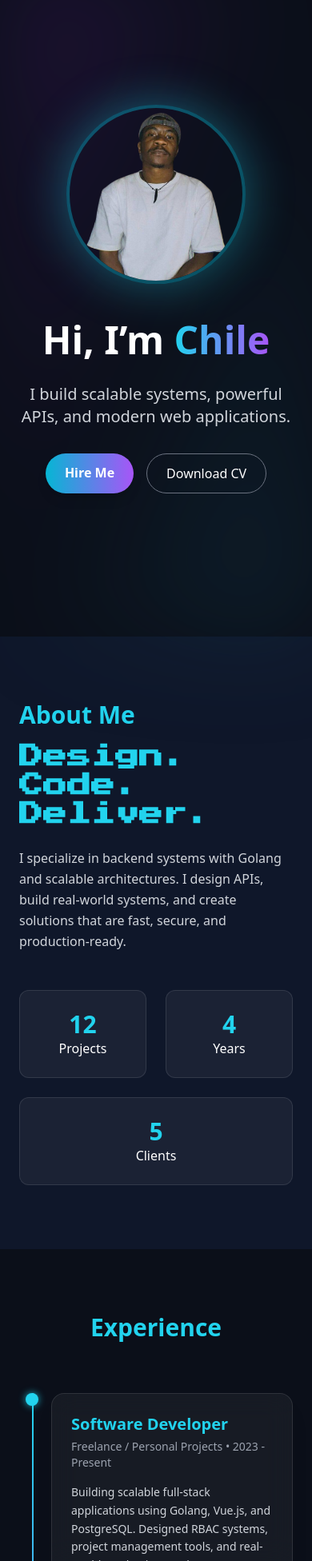
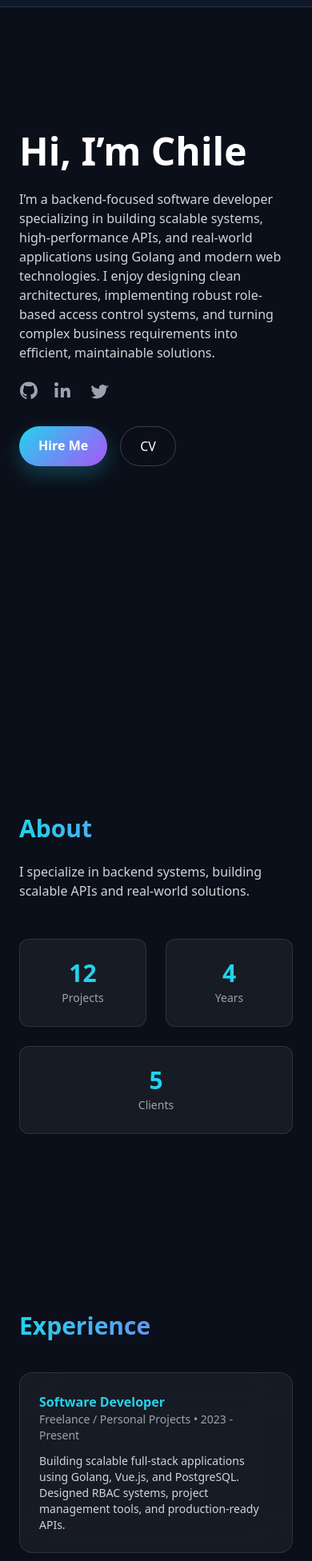
Before and after one commit to ChileKasoka/porfolio-vue, a Vue app: page / in a window 390 px wide. Shown: the part 48-2000 px from the top of the page at 80% size. Built offline with nearby package versions, Linux system fonts and the light colour scheme; a web font is replaced by a local one.

Commit message:
updated UI

```diff
--- a/src/App.vue
+++ b/src/App.vue
@@ -1,7 +1,7 @@
 <template>
-  <HeaderComponent/>
+  <!-- <HeaderComponent/> -->
     <router-view />
-  <FooterView/>
+
 </template>
 
 <script setup>
--- a/src/components/FooterView.vue
+++ b/src/components/FooterView.vue
@@ -1,5 +1,5 @@
 <template>
-  <footer class="bg-gray-900 text-gray-200 py-8 font-coder">
+  <footer class="min-h-screen bg-gray-900 text-gray-200 py-8 font-coder">
     <div class="container mx-auto px-4 flex flex-col md:flex-row justify-between items-center">
       <!-- Branding -->
       <div class="mb-4 md:mb-0 text-center md:text-left">
--- /dev/null
+++ b/src/components/SocialMedia.vue
@@ -0,0 +1,42 @@
+<template>
+  <div class="flex items-center gap-5 mt-6">
+
+    <!-- GitHub -->
+    <a href="https://github.com/ChileKasoka" target="_blank" class="social-icon">
+      <svg xmlns="http://www.w3.org/2000/svg" fill="currentColor" viewBox="0 0 24 24" class="w-6 h-6">
+        <path d="M12 .5C5.73.5.98 5.25.98 11.53c0 4.86 3.15 8.98 7.52 10.43.55.1.75-.24.75-.53v-1.87c-3.06.66-3.7-1.47-3.7-1.47-.5-1.26-1.23-1.6-1.23-1.6-1-.68.08-.67.08-.67 1.1.08 1.67 1.12 1.67 1.12.97 1.67 2.55 1.18 3.17.9.1-.7.38-1.18.68-1.45-2.44-.28-5-1.22-5-5.43 0-1.2.43-2.17 1.12-2.94-.11-.27-.49-1.38.11-2.88 0 0 .92-.3 3.02 1.12.88-.24 1.83-.36 2.77-.36.94 0 1.9.12 2.77.36 2.1-1.42 3.02-1.12 3.02-1.12.6 1.5.22 2.61.11 2.88.7.77 1.12 1.74 1.12 2.94 0 4.22-2.56 5.14-5 5.42.39.34.73 1 .73 2.02v3c0 .3.2.64.76.53 4.36-1.45 7.51-5.57 7.51-10.43C23.02 5.25 18.27.5 12 .5z"/>
+      </svg>
+    </a>
+
+    <!-- LinkedIn -->
+    <a href="https://www.linkedin.com/in/chile-kasoka-402708195/" target="_blank" class="social-icon">
+      <svg xmlns="http://www.w3.org/2000/svg" fill="currentColor" viewBox="0 0 24 24" class="w-6 h-6">
+        <path d="M4.98 3.5C4.98 5 3.88 6.1 2.4 6.1 1 6.1 0 5 0 3.5 0 2 1.1.9 2.5.9c1.38 0 2.48 1.1 2.48 2.6zM.5 8h4v12h-4V8zm7 0h3.8v1.7h.05c.53-1 1.83-2 3.77-2 4 0 4.73 2.6 4.73 6v6.3h-4v-5.6c0-1.3-.02-3-1.83-3-1.84 0-2.12 1.44-2.12 2.9v5.7h-4V8z"/>
+      </svg>
+    </a>
+
+    <!-- Twitter / X -->
+    <a href="https://x.com/crzykyzy" target="_blank" class="social-icon">
+      <svg xmlns="http://www.w3.org/2000/svg" fill="currentColor" viewBox="0 0 24 24" class="w-6 h-6">
+        <path d="M22.46 6c-.77.35-1.6.58-2.46.69a4.28 4.28 0 001.88-2.36 8.53 8.53 0 01-2.7 1.03 4.26 4.26 0 00-7.26 3.88A12.1 12.1 0 013 4.79a4.25 4.25 0 001.32 5.67c-.66-.02-1.28-.2-1.82-.5v.05a4.27 4.27 0 003.42 4.18c-.32.09-.66.14-1 .14-.25 0-.5-.02-.73-.07a4.27 4.27 0 003.98 2.97A8.55 8.55 0 012 19.54a12.06 12.06 0 006.53 1.91c7.84 0 12.12-6.5 12.12-12.12 0-.18-.01-.35-.02-.53A8.66 8.66 0 0024 5.1a8.4 8.4 0 01-2.54.7z"/>
+      </svg>
+    </a>
+
+  </div>
+</template>
+
+<script setup>
+// no logic needed (pure UI component)
+</script>
+
+<style scoped>
+.social-icon {
+  @apply text-gray-400 transition-all duration-300;
+}
+
+.social-icon:hover {
+  color: #22d3ee;
+  transform: translateY(-3px) scale(1.1);
+  filter: drop-shadow(0 0 8px rgba(34, 211, 238, 0.6));
+}
+</style>
--- a/src/views/HomeView.vue
+++ b/src/views/HomeView.vue
@@ -1,234 +1,194 @@
 <template>
-  <div class="bg-[#0b0f19] text-white overflow-hidden">
+  <div class="flex bg-[#0b0f19] text-white">
+
+    <!-- SIDEBAR -->
+    <aside class="hidden lg:flex flex-col justify-between w-72 h-screen fixed left-0 top-0 bg-[#0f172a] border-r border-white/10 p-6">
+
+      <!-- Top -->
+      <div>
+        <div class="flex flex-col items-left text-left">
+
+          <img
+            src="/stunna.jpg"
+            class="w-32 h-32 rounded-full border-4 border-cyan-500/40 shadow-[0_0_40px_rgba(34,211,238,0.4)]"
+          />
+
+          <h2 class="mt-4 text-xl font-bold">Chile</h2>
+          <p class="text-gray-400 text-sm">Backend Developer</p>
+
+        </div>
+
+        <!-- NAV -->
+      <nav class="mt-10 space-y-4">
+        <a
+          v-for="link in links"
+          :key="link.href"
+          @click.prevent="scrollToSection(link.href)"
+          :href="link.href"
+          :class="[
+            'sidebar-link',
+            activeSection === link.href ? 'sidebar-active' : ''
+          ]"
+        >
+          {{ link.text }}
+        </a>
+      </nav>
+      </div>
+
+      <!-- Footer -->
+      <div class="text-xs text-gray-500 text-center">
+        © {{ new Date().getFullYear() }}
+      </div>
+
+    </aside>
+
+    <!-- MOBILE TOP BAR -->
+    <div class="lg:hidden fixed top-0 w-full bg-[#0f172a] border-b border-white/10 p-4 flex justify-between z-50">
+      <span class="font-bold">$ ck</span>
+
+      <button @click="toggleMenu">
+        ☰
+      </button>
+    </div>
+
+    <!-- MOBILE MENU -->
+    <div v-if="isMenuOpen"
+         class="lg:hidden fixed inset-0 bg-black/80 backdrop-blur-md flex flex-col items-center justify-center space-y-6 z-50">
+
+      <a v-for="link in links"
+         :key="link.href"
+         @click="scrollToSection(link.href); toggleMenu()"
+         class="text-xl">
+
+        {{ link.text }}
+
+      </a>
+
+    </div>
+
+    <!-- MAIN CONTENT -->
+    <main class="w-full lg:ml-72">
 
       <!-- HERO -->
-    <section class="min-h-screen flex flex-col lg:flex-row items-center justify-center px-6 lg:px-20 py-20 relative">
+      <section id="home" class="min-h-screen px-6 flex flex-col justify-center">
 
-      <!-- Glow background -->
-      <div class="absolute inset-0 bg-gradient-to-br from-purple-900/30 via-transparent to-cyan-900/30 blur-3xl"></div>
+        <h1 class="text-5xl lg:text-7xl font-extrabold">
+          Hi, I’m
+          <span class="gradient-text">Chile</span>
+        </h1>
 
-      <!-- Image -->
-      <div class="relative z-10">
-        <img
-          src="/stunna.png"
-          class="w-56 h-56 lg:w-80 lg:h-80 rounded-full object-cover border-4 border-cyan-500/40 shadow-[0_0_60px_rgba(34,211,238,0.4)] hover:scale-105 transition duration-500"
-        />
+        <p class="mt-6 text-gray-300 w-full">
+          I’m a backend-focused software developer specializing in building scalable systems,
+          high-performance APIs, and real-world applications using Golang and modern web technologies.
+          I enjoy designing clean architectures, implementing robust role-based access control systems,
+          and turning complex business requirements into efficient, maintainable solutions.
+        </p>
+        <SocialMedia/>
+        <div class="mt-8 flex gap-4">
+          <a href="#contact" class="btn-primary">Hire Me</a>
+          <a href="/Chilekesha_Kasoka_CV_2026.pdf" download class="btn-outline">CV</a>
         </div>
 
-      <!-- Text -->
-      <div class="z-10 max-w-2xl text-center lg:text-left mt-10 lg:mt-0 lg:ml-16">
-        <h1 class="text-5xl lg:text-7xl font-extrabold leading-tight">
-          Hi, I’m
-          <span class="bg-gradient-to-r from-cyan-400 to-purple-500 bg-clip-text text-transparent">
-            Chile
-          </span>
-        </h1>
+      </section>
 
-        <p class="mt-6 text-xl text-gray-300">
-          I build scalable systems, powerful APIs, and modern web applications.
+      <!-- ABOUT -->
+<section id="about" class="min-h-screen px-6 flex flex-col justify-center">
+
+  <h2 class="section-title">About</h2>
+
+  <p class="text-gray-300 mt-6 max-w-3xl">
+    I specialize in backend systems, building scalable APIs and real-world solutions.
   </p>
 
-        <div class="mt-8 flex flex-wrap gap-4 justify-center lg:justify-start">
-          <a href="#contact" class="btn-primary">Hire Me</a>
-          <a href="/Chilekesha_Kasoka_CV_2026.pdf" download class="btn-outline">
-            Download CV
-          </a>
+  <!-- STATS -->
+  <div class="grid grid-cols-2 md:grid-cols-3 gap-6 mt-12 max-w-2xl">
+
+    <div class="stat-card">
+      <p id="projects-complete" class="stat-number">0</p>
+      <span class="text-gray-400 text-sm">Projects</span>
+    </div>
+
+    <div class="stat-card">
+      <p id="experience" class="stat-number">0</p>
+      <span class="text-gray-400 text-sm">Years</span>
+    </div>
+
+    <div class="stat-card col-span-2 md:col-span-1">
+      <p id="clients" class="stat-number">0</p>
+      <span class="text-gray-400 text-sm">Clients</span>
+    </div>
+
+  </div>
+
+</section>
+
+      <!-- EXPERIENCE -->
+      <section id="experience" class="min-h-screen px-6">
+        <h2 class="section-title">Experience</h2>
+
+        <div class="mt-10 space-y-6">
+          <div v-for="job in experiences"
+               :key="job.role"
+               class="glass-card">
+
+            <h3 class="text-cyan-400 font-bold">{{ job.role }}</h3>
+            <p class="text-sm text-gray-400">{{ job.company }} • {{ job.period }}</p>
+            <p class="mt-3 text-gray-300 text-sm">{{ job.description }}</p>
+
           </div>
         </div>
       </section>
 
-    <!-- ABOUT -->
-    <section class="py-20 px-6 lg:px-20 bg-[#0f172a]">
-      <div class="max-w-6xl mx-auto grid md:grid-cols-2 gap-12 items-center">
+      <!-- PROJECTS -->
+      <section id="projects" class="px-6 min-h-screen">
+        <h2 class="section-title">Projects</h2>
 
-        <div>
-          <h2 class="section-title text-sm">About Me</h2>
-          <h3 class="text-3xl lg:text-5xl font-bold mt-4 text-cyan-400 font-coder">
-            Design. Code. Deliver.
-          </h3>
+        <div class="grid md:grid-cols-2 gap-8 mt-10">
+          <div v-for="project in state.projects"
+               :key="project.title"
+               class="project-card">
 
-          <p class="mt-6 text-gray-300 leading-relaxed">
-            I specialize in backend systems with Golang and scalable architectures.
-            I design APIs, build real-world systems, and create solutions that are fast, secure, and production-ready.
-          </p>
-        </div>
+            <img :src="project.image" class="project-img" />
 
-        <!-- Stats -->
-        <div class="grid grid-cols-2 gap-6">
-          <div class="stat-card">
-            <p id="projects-complete" class="stat-number">0</p>
-            <span>Projects</span>
-          </div>
-          <div class="stat-card">
-            <p id="experience" class="stat-number">0</p>
-            <span>Years</span>
-          </div>
-          <div class="stat-card col-span-2">
-            <p id="clients" class="stat-number">0</p>
-            <span>Clients</span>
-          </div>
-        </div>
-
-      </div>
-    </section>
-
-    <!-- EXPERIENCE -->
-<section id="experience" class="py-20 px-6 bg-[#0b0f19]">
-  <h2 class="section-title text-center">Experience</h2>
-
-  <div class="relative max-w-5xl mx-auto mt-16">
-
-    <!-- vertical line -->
-    <div class="absolute left-4 md:left-1/2 transform md:-translate-x-1/2 w-[2px] h-full bg-gradient-to-b from-cyan-400 to-purple-500"></div>
-
-    <div class="space-y-12">
-
-      <div
-        v-for="(job, index) in experiences"
-        :key="index"
-        class="relative flex flex-col md:flex-row items-start md:items-center"
-      >
-
-        <!-- dot -->
-        <div class="absolute left-2 md:left-1/2 transform md:-translate-x-1/2 w-4 h-4 bg-cyan-400 rounded-full shadow-[0_0_10px_rgba(34,211,238,0.8)]"></div>
-
-        <!-- card -->
-        <div
-          class="ml-10 md:ml-0 md:w-1/2"
-          :class="index % 2 === 0 ? 'md:pr-10 md:text-right' : 'md:pl-10 md:ml-auto'"
-        >
-          <div class="glass-card hover:scale-[1.02] transition duration-300">
-
-            <h3 class="text-xl font-bold text-cyan-400">
-              {{ job.role }}
-            </h3>
-
-            <p class="text-sm text-gray-400 mt-1">
-              {{ job.company }} • {{ job.period }}
-            </p>
-
-            <p class="text-gray-300 mt-4 text-sm leading-relaxed">
-              {{ job.description }}
-            </p>
-
-            <!-- tech stack -->
-            <div class="flex flex-wrap gap-2 mt-4"
-                 :class="index % 2 === 0 ? 'md:justify-end' : ''">
-              <span
-                v-for="tech in job.tech"
-                :key="tech"
-                class="px-3 py-1 text-xs bg-white/5 border border-white/10 rounded-full"
-              >
-                {{ tech }}
-              </span>
-            </div>
-
-          </div>
-        </div>
-
+            <div class="p-4">
+              <h3 class="font-bold">{{ project.title }}</h3>
+              <p class="text-sm text-gray-400 mt-2">{{ project.description }}</p>
             </div>
 
           </div>
         </div>
       </section>
 
-    <!-- PROJECTS -->
-    <section class="py-20 px-6">
-      <h2 class="section-title text-center">Projects</h2>
-
-      <div class="grid md:grid-cols-2 lg:grid-cols-3 gap-10 max-w-7xl mx-auto mt-12">
-
-        <div v-for="(project, index) in state.projects"
-             :key="index"
-             class="project-card group">
-
-          <img :src="project.image" class="project-img" />
-
-          <div class="p-6">
-            <h3 class="text-xl font-bold group-hover:text-cyan-400 transition">
-              {{ project.title }}
-            </h3>
-
-            <p class="text-gray-400 mt-2 text-sm">
-              {{ project.description }}
-            </p>
-
-            <a :href="project.link" target="_blank" class="project-link">
-              View →
-            </a>
-          </div>
-
-        </div>
-
-      </div>
-    </section>
-
-    <!-- SKILLS -->
-    <section class="py-20 px-6 bg-[#0f172a]">
-      <h2 class="section-title text-center">Tech Stack</h2>
-
-      <div class="flex flex-wrap justify-center gap-4 mt-10">
-        <div v-for="skill in skills"
-             :key="skill.name"
-             class="skill-pill">
-
-          <img :src="skill.icon" class="w-5 mr-2"/>
-          {{ skill.name }}
-
-        </div>
-      </div>
-    </section>
-
-    <!-- SERVICES -->
-    <section class="py-20 px-6">
-      <h2 class="section-title text-center">Services</h2>
-
-      <div class="grid md:grid-cols-2 lg:grid-cols-3 gap-8 max-w-7xl mx-auto mt-12">
-
-        <div v-for="service in services"
-             :key="service.title"
-             class="glass-card">
-
-          <h3 class="text-xl font-bold text-cyan-400">
-            {{ service.title }}
-          </h3>
-
-          <p class="text-gray-400 mt-3">
-            {{ service.description }}
-          </p>
-
-        </div>
-
-      </div>
-    </section>
-
       <!-- CONTACT -->
-    <section id="contact" class="py-20 px-6 bg-[#0f172a]">
-      <h2 class="section-title text-center">Contact Me</h2>
+      <section id="contact" class="min-h-screen flex flex-col justify-center items-center">
+        <h2 class="section-title">Contact</h2>
 
         <form @submit.prevent="handleSubmit"
-            class="max-w-2xl mx-auto mt-10 glass-card space-y-6">
+              class="max-w-xl mt-8 space-y-4">
 
           <input v-model="form.name" placeholder="Name" class="input"/>
           <input v-model="form.email" placeholder="Email" class="input"/>
-        <textarea v-model="form.message" rows="5" placeholder="Message" class="input"/>
+          <textarea v-model="form.message" rows="4" class="input"/>
 
           <button class="btn-primary w-full">
             {{ loading ? "Sending..." : "Send Message" }}
           </button>
 
-        <p v-if="success" class="text-green-400 text-center">Message sent!</p>
-        <p v-if="error" class="text-red-400 text-center">Error sending message</p>
-
         </form>
       </section>
-
+<FooterView/>
+    </main>
   </div>
 </template>
 
 <script setup>
-import { reactive, ref, onMounted } from "vue";
+import { reactive, ref, onMounted, onUnmounted } from "vue";
+import FooterView from "../components/FooterView.vue";
+import SocialMedia from "../components/SocialMedia.vue";
 
+/* =========================
+   CONTACT FORM
+========================= */
 const form = ref({ name: "", email: "", message: "" });
 const loading = ref(false);
 const success = ref(false);
@@ -238,6 +198,9 @@ const FORMSPREE_URL = "https://formspree.io/f/xnnbwypj";
 
 const handleSubmit = async () => {
   loading.value = true;
+  success.value = false;
+  error.value = false;
+
   try {
     const res = await fetch(FORMSPREE_URL, {
       method: "POST",
@@ -245,21 +208,78 @@ const handleSubmit = async () => {
       body: JSON.stringify(form.value),
     });
 
-    success.value = res.ok;
-    error.value = !res.ok;
+    if (res.ok) {
+      success.value = true;
+      form.value = { name: "", email: "", message: "" };
+    } else {
+      error.value = true;
+    }
   } catch {
     error.value = true;
+  } finally {
+    loading.value = false;
   }
-  loading.value = false;
 };
 
+/* =========================
+   NAVIGATION (SIDEBAR)
+========================= */
+const links = [
+  { text: "Home", href: "#home" },
+  { text: "About", href: "#about" },
+  { text: "Experience", href: "#experience" },
+  { text: "Projects", href: "#projects" },
+  { text: "Contact", href: "#contact" },
+];
+
+const activeSection = ref("#home");
+const isMenuOpen = ref(false);
+
+const toggleMenu = () => {
+  isMenuOpen.value = !isMenuOpen.value;
+};
+
+/* Smooth scroll with offset (important for fixed sidebar/top) */
+const scrollToSection = (hash) => {
+  const el = document.querySelector(hash);
+  if (!el) return;
+
+  const offset = 80; // adjust if needed
+  const top = el.getBoundingClientRect().top + window.scrollY - offset;
+
+  window.scrollTo({
+    top,
+    behavior: "smooth",
+  });
+};
+
+/* =========================
+   SCROLL SPY (🔥 important)
+========================= */
+const handleScroll = () => {
+  const sections = links.map((l) => document.querySelector(l.href));
+
+  for (let sec of sections) {
+    if (!sec) continue;
+
+    const rect = sec.getBoundingClientRect();
+    if (rect.top <= 120 && rect.bottom >= 120) {
+      activeSection.value = `#${sec.id}`;
+      break;
+    }
+  }
+};
+
+/* =========================
+   DATA
+========================= */
 const experiences = [
   {
     role: "Software Developer",
     company: "Freelance / Personal Projects",
     period: "2023 - Present",
     description:
-      "Building scalable full-stack applications using Golang, Vue.js, and PostgreSQL. Designed RBAC systems, project management tools, and real-world production-ready APIs.",
+      "Building scalable full-stack applications using Golang, Vue.js, and PostgreSQL. Designed RBAC systems, project management tools, and production-ready APIs.",
     tech: ["Golang", "Vue.js", "PostgreSQL", "Docker"],
   },
   {
@@ -267,7 +287,7 @@ const experiences = [
     company: "USAID Supply Chain System (eLMIS)",
     period: "2024",
     description:
-      "Worked on supply chain systems handling inventory, orders, and supplier tracking with real-time updates and data reliability.",
+      "Worked on supply chain systems handling inventory, orders, and supplier tracking with real-time updates.",
     tech: ["DHIS2", "APIs", "Data Systems"],
   },
   {
@@ -275,7 +295,7 @@ const experiences = [
     company: "Various Organizations",
     period: "2022 - 2023",
     description:
-      "Handled network setup, troubleshooting, and infrastructure support ensuring reliable connectivity and system uptime.",
+      "Managed networks, troubleshooting, and infrastructure ensuring system uptime and reliability.",
     tech: ["Networking", "Linux", "Troubleshooting"],
   },
 ];
@@ -312,80 +332,243 @@ const skills = [
 
 const services = [
   { title: "Web Development", description: "Modern apps" },
-  { title: "Backend APIs", description: "Secure + scalable" },
-  { title: "Cloud", description: "Deployments + infra" },
+  { title: "Backend APIs", description: "Secure + scalable APIs" },
+  { title: "Cloud", description: "Deployments & infrastructure" },
 ];
 
+/* =========================
+   COUNTER ANIMATION
+========================= */
 const animateCounter = (id, target) => {
   let count = 0;
+  const step = Math.ceil(target / 50);
+
   const interval = setInterval(() => {
-    count++;
-    document.getElementById(id).innerText = count;
-    if (count >= target) clearInterval(interval);
-  }, 40);
+    count += step;
+    if (count >= target) {
+      count = target;
+      clearInterval(interval);
+    }
+
+    const el = document.getElementById(id);
+    if (el) el.innerText = count;
+  }, 30);
 };
 
+/* =========================
+   LIFECYCLE
+========================= */
 onMounted(() => {
+  window.addEventListener("scroll", handleScroll);
+
   animateCounter("projects-complete", 12);
   animateCounter("experience", 4);
   animateCounter("clients", 5);
 });
+
+onUnmounted(() => {
+  window.removeEventListener("scroll", handleScroll);
+});
 </script>
 
-<style>
+<style scoped>
 @import url('https://fonts.googleapis.com/css2?family=Press+Start+2P&display=swap');
 
 .font-coder {
   font-family: 'Press Start 2P', cursive;
 }
 
-/* Buttons */
+/* =========================
+   GLOBAL FEEL
+========================= */
+* {
+  scroll-behavior: smooth;
+}
+
+/* =========================
+   BUTTONS (UPGRADED)
+========================= */
 .btn-primary {
-  @apply px-6 py-3 rounded-full bg-gradient-to-r from-cyan-500 to-purple-500 font-semibold shadow-lg hover:scale-105 transition;
+  @apply px-6 py-3 rounded-full font-semibold transition-all duration-300;
+  background: linear-gradient(135deg, #22d3ee, #a855f7);
+  box-shadow: 0 10px 25px rgba(34, 211, 238, 0.25);
+}
+
+.btn-primary:hover {
+  transform: translateY(-2px) scale(1.03);
+  box-shadow: 0 15px 35px rgba(34, 211, 238, 0.4);
+}
+
+.btn-primary:active {
+  transform: scale(0.97);
 }
 
 .btn-outline {
-  @apply px-6 py-3 rounded-full border border-gray-500 hover:border-cyan-400 transition;
+  @apply px-6 py-3 rounded-full border border-white/20 transition-all duration-300;
 }
 
-/* Cards */
-.glass-card {
-  @apply bg-white/5 backdrop-blur-lg border border-white/10 p-6 rounded-2xl shadow-xl;
+.btn-outline:hover {
+  border-color: #22d3ee;
+  background: rgba(34, 211, 238, 0.05);
 }
 
+/* =========================
+   SIDEBAR LINKS (🔥 KEY)
+========================= */
+.sidebar-link {
+  @apply block text-gray-400 transition-all duration-300 relative text-sm tracking-wide;
+}
+
+.sidebar-link:hover {
+  @apply text-white;
+}
+
+.sidebar-link::before {
+  content: "";
+  position: absolute;
+  left: -12px;
+  top: 50%;
+  transform: translateY(-50%) scaleY(0);
+  width: 3px;
+  height: 60%;
+  background: linear-gradient(to bottom, #22d3ee, #a855f7);
+  border-radius: 10px;
+  transition: 0.3s;
+}
+
+.sidebar-link:hover::before {
+  transform: translateY(-50%) scaleY(1);
+}
+
+/* active link (used with script) */
+.sidebar-active {
+  @apply text-cyan-400;
+}
+
+.sidebar-active::before {
+  transform: translateY(-50%) scaleY(1);
+}
+
+/* =========================
+   GLASS CARDS (REFINED)
+========================= */
+.glass-card {
+  @apply bg-white/5 backdrop-blur-xl border border-white/10 p-6 rounded-2xl transition-all duration-300;
+}
+
+.glass-card:hover {
+  background: rgba(255, 255, 255, 0.08);
+  box-shadow: 0 20px 40px rgba(0, 0, 0, 0.4);
+  transform: translateY(-4px);
+}
+
+/* =========================
+   PROJECT CARDS
+========================= */
 .project-card {
-  @apply bg-[#111827] rounded-2xl overflow-hidden border border-white/10 hover:shadow-[0_0_30px_rgba(34,211,238,0.2)] transition;
+  @apply bg-[#111827] rounded-2xl overflow-hidden border border-white/10 transition-all duration-300;
+}
+
+.project-card:hover {
+  transform: translateY(-6px) scale(1.01);
+  box-shadow: 0 0 40px rgba(34, 211, 238, 0.2);
 }
 
 .project-img {
-  @apply w-full h-48 object-cover;
+  @apply w-full h-48 object-cover transition duration-500;
+}
+
+.project-card:hover .project-img {
+  transform: scale(1.05);
 }
 
 .project-link {
-  @apply inline-block mt-4 text-cyan-400 hover:underline;
+  @apply inline-block mt-4 text-cyan-400 transition;
 }
 
-/* Skills */
-.skill-pill {
-  @apply flex items-center px-5 py-2 rounded-full bg-white/5 border border-white/10 text-sm hover:bg-cyan-500/20 transition;
+.project-link:hover {
+  @apply underline;
 }
 
-/* Stats */
+/* =========================
+   SKILLS
+========================= */
+.skill-pill {
+  @apply flex items-center px-5 py-2 rounded-full bg-white/5 border border-white/10 text-sm transition-all duration-300;
+}
+
+.skill-pill:hover {
+  background: rgba(34, 211, 238, 0.15);
+  transform: translateY(-2px);
+}
+
+/* =========================
+   STATS
+========================= */
 .stat-card {
-  @apply bg-white/5 border border-white/10 p-6 rounded-xl text-center;
+  @apply bg-white/5 border border-white/10 p-6 rounded-xl text-center transition;
+}
+
+.stat-card:hover {
+  transform: translateY(-4px);
+  box-shadow: 0 10px 25px rgba(0,0,0,0.4);
 }
 
 .stat-number {
   @apply text-3xl font-bold text-cyan-400;
 }
 
-/* Inputs */
+/* =========================
+   INPUTS (UPGRADED UX)
+========================= */
 .input {
-  @apply w-full px-4 py-3 rounded-lg bg-white/5 border border-white/10 focus:outline-none focus:ring-2 focus:ring-cyan-400;
+  @apply w-full px-4 py-3 rounded-lg bg-white/5 border border-white/10 text-white transition-all duration-300;
 }
 
-/* Titles */
+.input:focus {
+  outline: none;
+  border-color: #22d3ee;
+  box-shadow: 0 0 0 2px rgba(34, 211, 238, 0.3);
+  background: rgba(255, 255, 255, 0.08);
+}
+
+/* =========================
+   TITLES
+========================= */
 .section-title {
-  @apply text-3xl lg:text-5xl font-extrabold text-cyan-400;
+  @apply text-3xl lg:text-5xl font-extrabold;
+  background: linear-gradient(to right, #22d3ee, #a855f7);
+  -webkit-background-clip: text;
+  -webkit-text-fill-color: transparent;
+}
+
+/* =========================
+   SCROLLBAR (🔥 NICE TOUCH)
+========================= */
+::-webkit-scrollbar {
+  width: 6px;
+}
+
+::-webkit-scrollbar-thumb {
+  background: linear-gradient(#22d3ee, #a855f7);
+  border-radius: 10px;
+}
+
+/* =========================
+   SMALL ANIMATIONS
+========================= */
+.fade-in {
+  animation: fadeIn 0.8s ease forwards;
+}
+
+@keyframes fadeIn {
+  from {
+    opacity: 0;
+    transform: translateY(10px);
+  }
+  to {
+    opacity: 1;
+    transform: translateY(0);
+  }
 }
 </style>
```
Also changed, not shown: 1 other file (tests, documents, lock files or other folders). Lines whose indentation alone changed are shown as unchanged.
